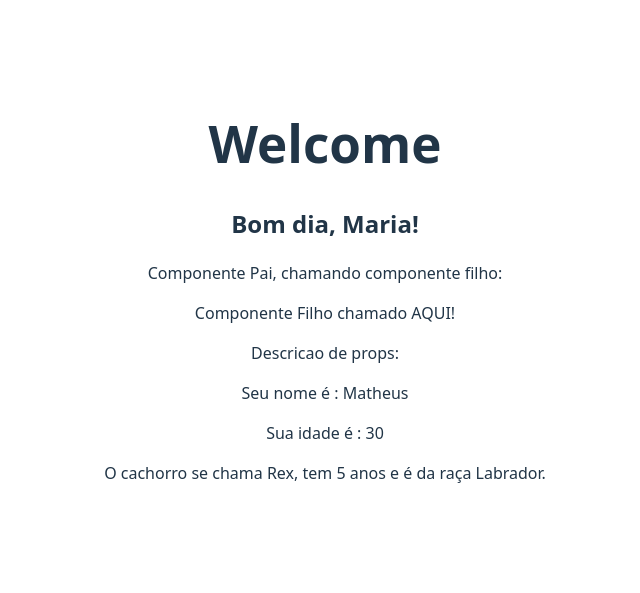
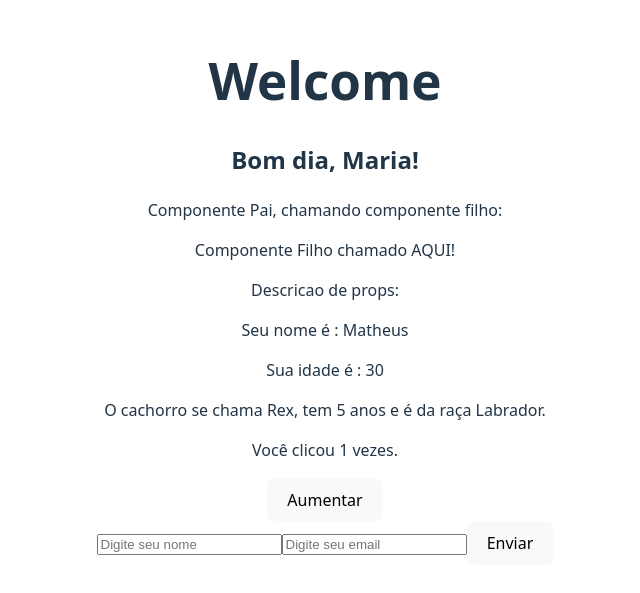
Before and after one commit to vitoriaferreirap/demo.react, a React (Vite) app in the folder 2_fundamentos/: page / in a window 1280 px wide. Shown: the part 109-702 px from the top of the page, without its empty margins (315-955 px from the left). Built offline with nearby package versions, Linux system fonts and the light colour scheme.

Commit message:
feat: entendendo hook e evento de click com forms

```diff
--- a/2_fundamentos/src/App.jsx
+++ b/2_fundamentos/src/App.jsx
@@ -1,8 +1,10 @@
 import './App.css';
 import BomDia from './assets/components/BomDia.jsx'; //importando outro componente
 import Cachorro from './assets/components/Cachorro.jsx';
+import Counter from './assets/components/Counter.jsx';
 import Descricao from './assets/components/Descricao.jsx';
 import Pai from './assets/components/Pai.jsx';
+import UserInfoForm from './assets/components/UserInfoForm.jsx';
 import Welcome from './assets/components/Welcome.jsx';
 
 function App() {
@@ -22,6 +24,13 @@
             {/*desestruturar props no componente*/}
             <Cachorro nome="Rex" idade={5} raca="Labrador" />
 
+            {/*useState -> hook (usado junto com componentes funcionais) */}
+            {/*gerenciador de estado */}
+            <Counter />
+
+            {/*usando varios hooks - forms*/}
+            <UserInfoForm />
+
         </>
     );
 }
--- /dev/null
+++ b/2_fundamentos/src/assets/components/Counter.jsx
@@ -0,0 +1,16 @@
+import { useState } from 'react';
+
+const Counter = () => {
+    //[consultar,alterar]
+    const [count, setCount] = useState(1);
+
+    //let x = 10; //não re-renderiza o componente
+
+    return (
+        <div>
+            <p>Você clicou {count} vezes. </p>
+            <button onClick={() => setCount(count + 1)}>Aumentar</button>
+        </div>
+    );
+};
+export default Counter;
--- /dev/null
+++ b/2_fundamentos/src/assets/components/UserInfoForm.jsx
@@ -0,0 +1,39 @@
+import { useState } from "react";
+//rafce
+const UserInfoForm = () => {
+    const [name, setName] = useState("");
+    const [email, setEmail] = useState("");
+
+    /**
+     * Envio de forms
+     * HTML envio form convencional-clica enviar, recarrega a pg e envia req para o servidor
+     * React objetivo e trabalhar com APIs
+     * Precisamos segurar as req, com fetch ou axios
+     * */
+
+
+    const handleSubmit = (event) => {
+        event.preventDefault(); //previne o comportamento padrão do form, que é recarregar a página
+
+        //faria o fetch - comunicao API
+        console.log(name, email);
+    }
+
+
+    return (
+        <form onSubmit={handleSubmit}>
+            <input type="text"
+                value={name}
+                onChange={(e) => setName(e.target.value)} //registra o valor do input
+                placeholder="Digite seu nome" />
+            <input type="email"
+                value={email}
+                onChange={(e) => setEmail(e.target.value)} //registra o valor do input
+                placeholder="Digite seu email" />
+
+            <button type="submit">Enviar</button>
+        </form>
+    )
+}
+
+export default UserInfoForm
```
